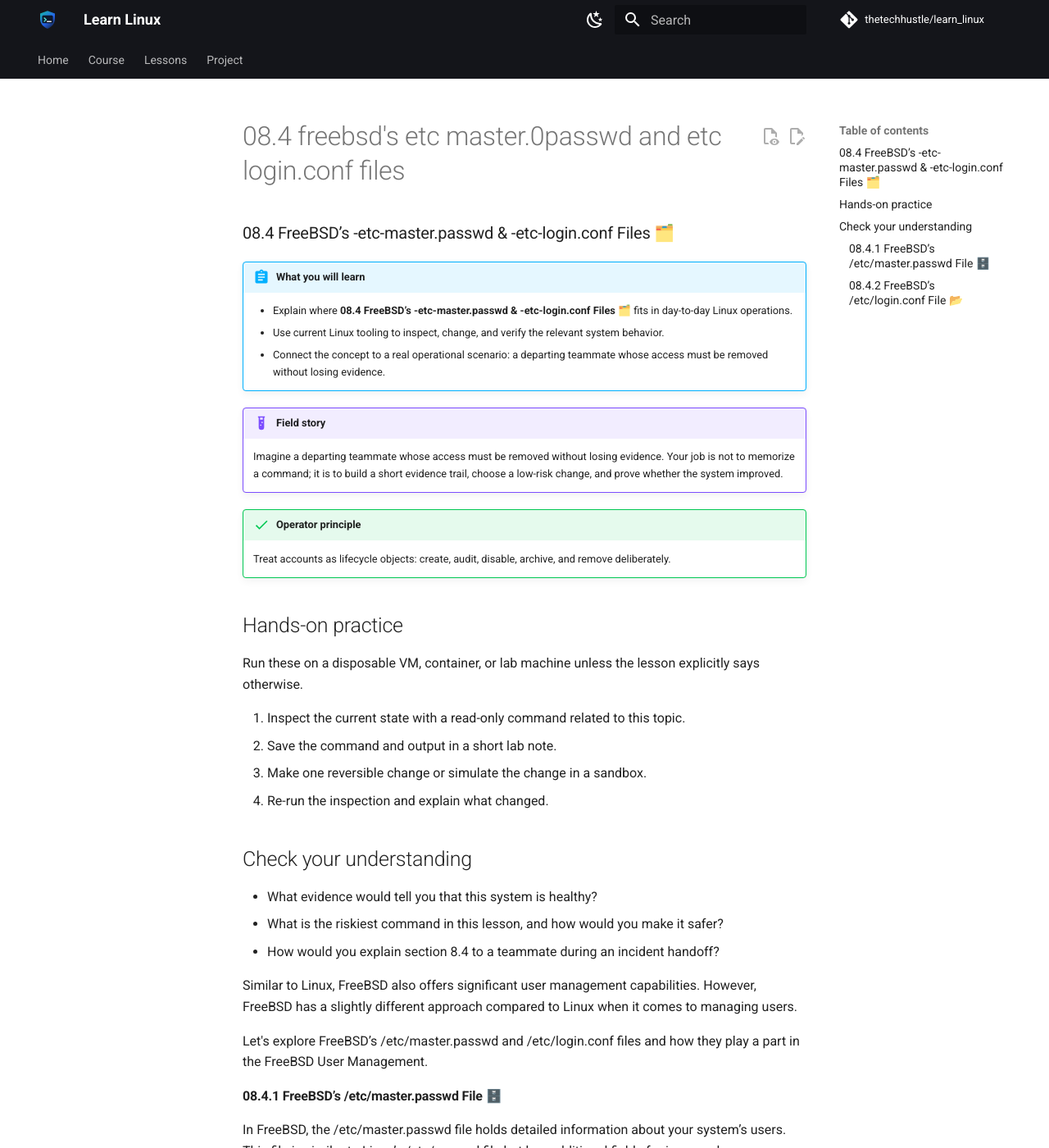
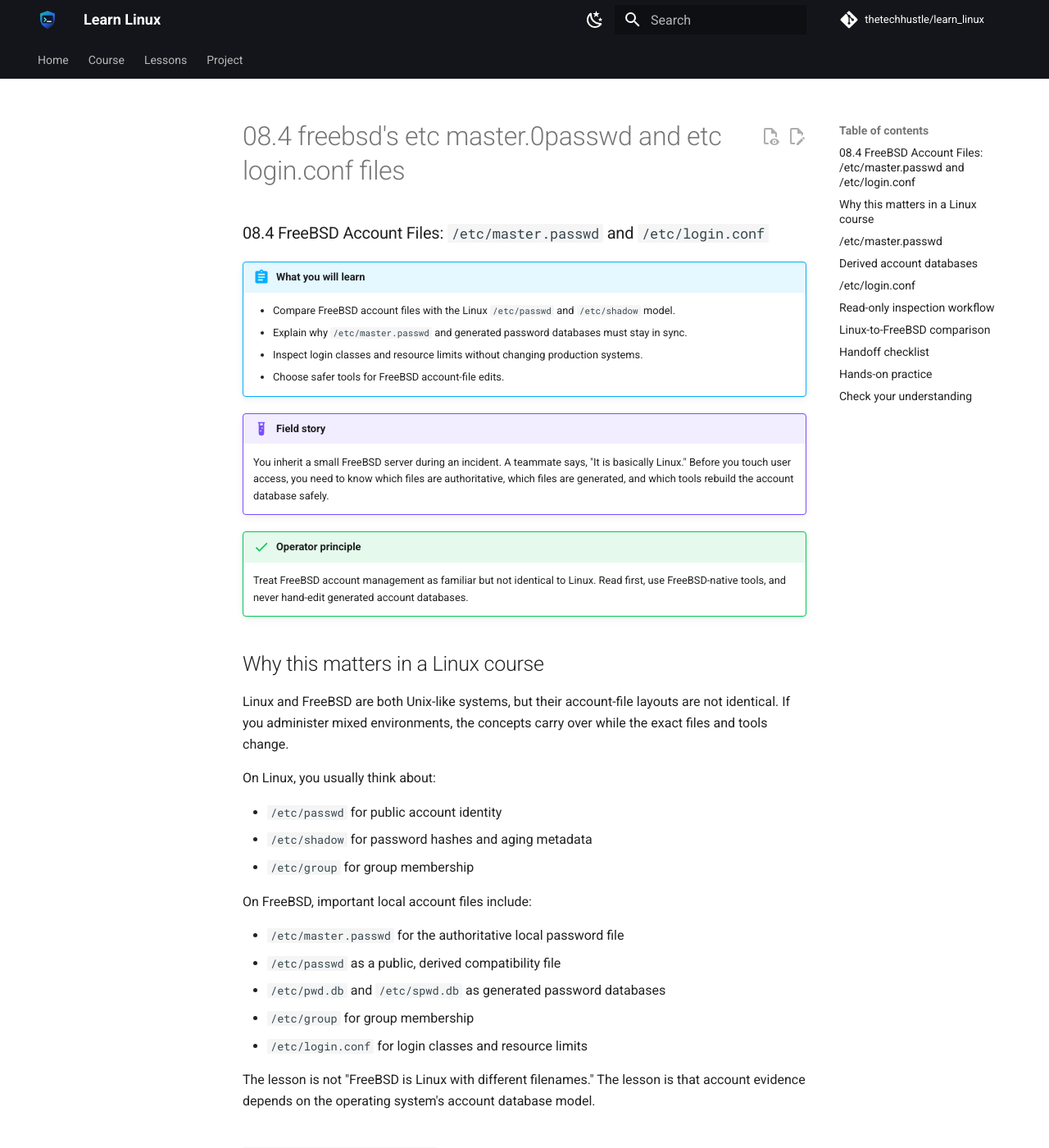
Before and after one commit to thetechhustle/learn_linux, an MkDocs documentation site: the page built from docs/lessons/08_user_management/08.4_freebsd's_-etc-master.0passwd_and_-etc-login.conf_files.md, in a window 1280 px wide and 1400 px high. Shown: the whole window at 82% size. Built offline with MkDocs 1.6.1 and Material for MkDocs 9.7.7, drawn with Linux system fonts in a browser that asks for light colours; comment, search, counter and statistics services are not loaded; some of the changed text lies outside the part shown.

Commit message:
Improve Chapter 08 FreeBSD account files lesson (#57)
Co-authored-by: Jules Ai <jules@Juless-Air.ts.net lan>

````diff
--- a/docs/lessons/08_user_management/08.4_freebsd's_-etc-master.0passwd_and_-etc-login.conf_files.md
+++ b/docs/lessons/08_user_management/08.4_freebsd's_-etc-master.0passwd_and_-etc-login.conf_files.md
@@ -1,86 +1,212 @@
-### 08.4 FreeBSD’s -etc-master.passwd & -etc-login.conf Files 🗂️
-
-
+### 08.4 FreeBSD Account Files: `/etc/master.passwd` and `/etc/login.conf`
 
 !!! abstract "What you will learn"
-    - Explain where **08.4 FreeBSD’s -etc-master.passwd & -etc-login.conf Files 🗂️** fits in day-to-day Linux operations.
-    - Use current Linux tooling to inspect, change, and verify the relevant system behavior.
-    - Connect the concept to a real operational scenario: a departing teammate whose access must be removed without losing evidence.
+    - Compare FreeBSD account files with the Linux `/etc/passwd` and `/etc/shadow` model.
+    - Explain why `/etc/master.passwd` and generated password databases must stay in sync.
+    - Inspect login classes and resource limits without changing production systems.
+    - Choose safer tools for FreeBSD account-file edits.
 
 !!! example "Field story"
-    Imagine a departing teammate whose access must be removed without losing evidence. Your job is not to memorize a command; it is to build a short evidence trail, choose a low-risk change, and prove whether the system improved.
+    You inherit a small FreeBSD server during an incident. A teammate says, "It is basically Linux." Before you touch user access, you need to know which files are authoritative, which files are generated, and which tools rebuild the account database safely.
 
 !!! success "Operator principle"
-    Treat accounts as lifecycle objects: create, audit, disable, archive, and remove deliberately.
+    Treat FreeBSD account management as familiar but not identical to Linux. Read first, use FreeBSD-native tools, and never hand-edit generated account databases.
+
+## Why this matters in a Linux course
+
+Linux and FreeBSD are both Unix-like systems, but their account-file layouts are not identical. If you administer mixed environments, the concepts carry over while the exact files and tools change.
+
+On Linux, you usually think about:
+
+- `/etc/passwd` for public account identity
+- `/etc/shadow` for password hashes and aging metadata
+- `/etc/group` for group membership
+
+On FreeBSD, important local account files include:
+
+- `/etc/master.passwd` for the authoritative local password file
+- `/etc/passwd` as a public, derived compatibility file
+- `/etc/pwd.db` and `/etc/spwd.db` as generated password databases
+- `/etc/group` for group membership
+- `/etc/login.conf` for login classes and resource limits
+
+The lesson is not "FreeBSD is Linux with different filenames." The lesson is that account evidence depends on the operating system's account database model.
+
+## `/etc/master.passwd`
+
+FreeBSD's `/etc/master.passwd` is the authoritative local account file. It contains sensitive fields and is not meant to be world-readable.
+
+A simplified entry looks like this:
+
+```text
+alice:$6$...:1001:1001::0:0:Alice Example:/home/alice:/bin/sh
+```
+
+The common fields are:
+
+- **login name:** account name.
+- **password:** encrypted password field or lock marker.
+- **UID:** numeric user ID.
+- **GID:** primary group ID.
+- **login class:** class name from `/etc/login.conf`; empty usually means `default`.
+- **password change time:** when the password must be changed, if set.
+- **account expiration time:** when the account expires, if set.
+- **GECOS/comment:** human-readable account metadata.
+- **home directory:** default directory after login.
+- **shell:** login shell.
+
+Do not paste raw password fields into tickets or chat. Redact them the same way you would redact Linux `/etc/shadow` output.
+
+## Derived account databases
+
+FreeBSD also uses generated database files such as `/etc/pwd.db` and `/etc/spwd.db` so account lookups are fast and consistent.
+
+That means a manual edit to the wrong file can create confusing behavior. The text file and the generated databases may disagree until they are rebuilt.
+
+FreeBSD tools handle this rebuild for you. When changing local account files, prefer tools such as:
+
+```bash
+sudo vipw
+sudo pw usermod alice -s /bin/sh
+sudo pw lock alice
+```
+
+`vipw` edits the master password file with locking and rebuild behavior. The `pw` utility provides account-management commands for scripted or explicit changes.
+
+If you are recovering from a controlled manual change, `pwd_mkdb` rebuilds the password databases from the master file:
+
+```bash
+sudo pwd_mkdb -p /etc/master.passwd
+```
+
+Do not run rebuild commands casually on production systems. Know what changed, keep a backup, and verify afterward.
+
+## `/etc/login.conf`
+
+FreeBSD's `/etc/login.conf` defines login classes. A login class can set environment defaults, password policy details, and resource limits for accounts assigned to that class.
+
+A simplified class might look like this:
+
+```text
+staff:\
+        :datasize-max=2048M:\
+        :maxproc=512:\
+        :openfiles=8192:\
+        :tc=default:
+```
+
+Operationally, login classes help answer:
+
+- What resource limits apply to this account?
+- Does the account inherit from `default`?
+- Is this a normal human class, a service class, or a restricted class?
+- Could a login problem be caused by limits rather than the password itself?
+
+After changing `/etc/login.conf`, FreeBSD systems commonly require rebuilding the capability database:
+
+```bash
+sudo cap_mkdb /etc/login.conf
+```
+
+Again, do this only when you are intentionally changing login classes and have a verification plan.
+
+## Read-only inspection workflow
+
+On a FreeBSD host, start with read-only commands:
+
+```bash
+id alice
+getent passwd alice
+getent group staff
+```
+
+Inspect the account through FreeBSD's account utility:
+
+```bash
+pw usershow alice
+```
+
+Inspect login classes:
+
+```bash
+grep -n '^[[:alnum:]_-][[:alnum:]_-]*:' /etc/login.conf
+```
+
+Inspect a specific class carefully:
+
+```bash
+grep -n '^staff:' /etc/login.conf
+```
+
+If you need to inspect `/etc/master.passwd`, keep the raw output local and redact the password field in any handoff.
+
+## Linux-to-FreeBSD comparison
+
+Use this mental map:
+
+- Linux `/etc/passwd` is public account identity; FreeBSD `/etc/passwd` is also public but derived from the master file.
+- Linux `/etc/shadow` keeps sensitive password metadata; FreeBSD keeps sensitive local account data in `/etc/master.passwd` and generated secure databases.
+- Linux account changes often use `usermod`, `passwd`, and `chage`; FreeBSD account changes often use `pw`, `passwd`, and `vipw`.
+- Linux PAM and limits are often split across PAM files, `/etc/security/limits.conf`, systemd, and other services; FreeBSD login classes centralize many login-time capabilities in `/etc/login.conf`.
+
+The safe habit is the same on both systems: identify the account, inspect current state, change one thing with the platform-native tool, then verify.
+
+## Handoff checklist
+
+For a FreeBSD account review, capture:
+
+- account name, UID, primary GID, and supplemental groups
+- home directory and shell
+- login class
+- whether the account appears locked, expired, or active
+- whether active processes or sessions exist
+- which command you used to verify each claim
+- whether any raw password field was redacted
+
+Example redacted note:
+
+```text
+Account alice inspected on freebsd-host-01.
+UID/GID: 1001/1001.
+Login class: staff.
+Home/shell: /home/alice, /bin/sh.
+Password field: present but redacted from handoff.
+Verification: id alice; pw usershow alice; getent passwd alice.
+No account-file edits were made.
+```
 
 ## Hands-on practice
 
-Run these on a disposable VM, container, or lab machine unless the lesson explicitly says otherwise.
+Use a disposable FreeBSD VM or lab jail. If you do not have FreeBSD available, read the commands and compare them with the Linux equivalents from the previous lessons.
 
-1. Inspect the current state with a read-only command related to this topic.
-2. Save the command and output in a short lab note.
-3. Make one reversible change or simulate the change in a sandbox.
-4. Re-run the inspection and explain what changed.
+1. Inspect a lab account:
+
+   ```bash
+   id LABUSER
+   pw usershow LABUSER
+   ```
+
+2. Inspect public account lookup:
+
+   ```bash
+   getent passwd LABUSER
+   ```
+
+3. Find available login classes:
+
+   ```bash
+   grep -n '^[[:alnum:]_-][[:alnum:]_-]*:' /etc/login.conf
+   ```
+
+4. Write a short comparison note:
+   - Which file is authoritative for local FreeBSD account records?
+   - Which generated databases should not be hand-edited?
+   - Which tool would you use for an interactive safe edit?
+   - Which tool rebuilds the login capability database after `login.conf` changes?
 
 ## Check your understanding
 
-- What evidence would tell you that this system is healthy?
-- What is the riskiest command in this lesson, and how would you make it safer?
-- How would you explain section 8.4 to a teammate during an incident handoff?
-
-
-Similar to Linux, FreeBSD also offers significant user management capabilities. However, FreeBSD has a slightly different approach compared to Linux when it comes to managing users.
-
-Let's explore FreeBSD’s /etc/master.passwd and /etc/login.conf files and how they play a part in the FreeBSD User Management.
-
-#### 08.4.1 FreeBSD’s /etc/master.passwd File 🗄️
-
-In FreeBSD, the /etc/master.passwd file holds detailed information about your system’s users. This file is similar to Linux’s /etc/passwd file but has additional fields for improved user management.
-
-A typical entry might look like this:
-
-```
-jdoe:*:1001:1001:John Doe:/home/jdoe:/bin/tcsh
-```
-
-Let me break this down for you:
-
-- `jdoe`: The user's login name.
-- `*`: The user's encrypted password (an asterisk means the password is stored elsewhere).
-- `1001`: The user ID (UID), marking the user's unique identifier.
-- `1001`: The group ID (GID), designating the primary group the user belongs to.
-- `John Doe`: The user's full name (or Comment field).
-- `/home/jdoe`: User's home directory.
-- `/bin/tcsh`: User's default shell.
-
-This file is crucial for managing users, but due to its sensitive data, it must be accessed by the superuser.
-
-Note: Always remember to backup your /etc/master.passwd file regularly. If it gets corrupted, user logins could be severely affected!
-
-#### 08.4.2 FreeBSD’s /etc/login.conf File 📂
-
-The /etc/login.conf file in FreeBSD is a login class capability database file. It specifies the properties for different groups (or classes) of users. It controls features like the default shell, maximum number of logins, path settings, and resource limits.
-
-A sample entry of a login class, for instance, "staff", would look something like this:
-
-```
-staff:\
-  :datasize-max=2048M:\
-  :maxproc=256:\
-  :openfiles=8192:\
-  :tc=default:
-```
-
-Here we have the following solution:
-
-- `staff`: The login class.
-- `datasize-max=2048M`: Maximum data size limit is set to 2GB.
-- `maxproc=256`: Maximum number of processes is set to 256.
-- `openfiles=8192`: Maximum number of files one can open is 8192.
-- `tc=default`: This class inherits default capabilities.
-
-In a nutshell, the /etc/login.conf file generously facilitates resource limits and environment setup for different classes of users in FreeBSD.
-
-Handling these files with precision underscores your understanding of User Management beyond the Linux ecosystem, making you adaptable to various Unix-like systems. Remember to tread carefully with these files, always prioritize security, and back them up regularly. Keep the airport analogy in mind: safety and organization first. 🖥️🌐
-
-So, are you ready for some hands-on work with FreeBSD? Let's dive in! Dive into the next section. 🏊‍♂️
+- Why is `/etc/master.passwd` more sensitive than `/etc/passwd` on FreeBSD?
+- What can go wrong if account databases are not rebuilt after account-file changes?
+- What is a FreeBSD login class?
+- Why should you use `vipw` or `pw` instead of directly editing account files with a normal editor?
````
